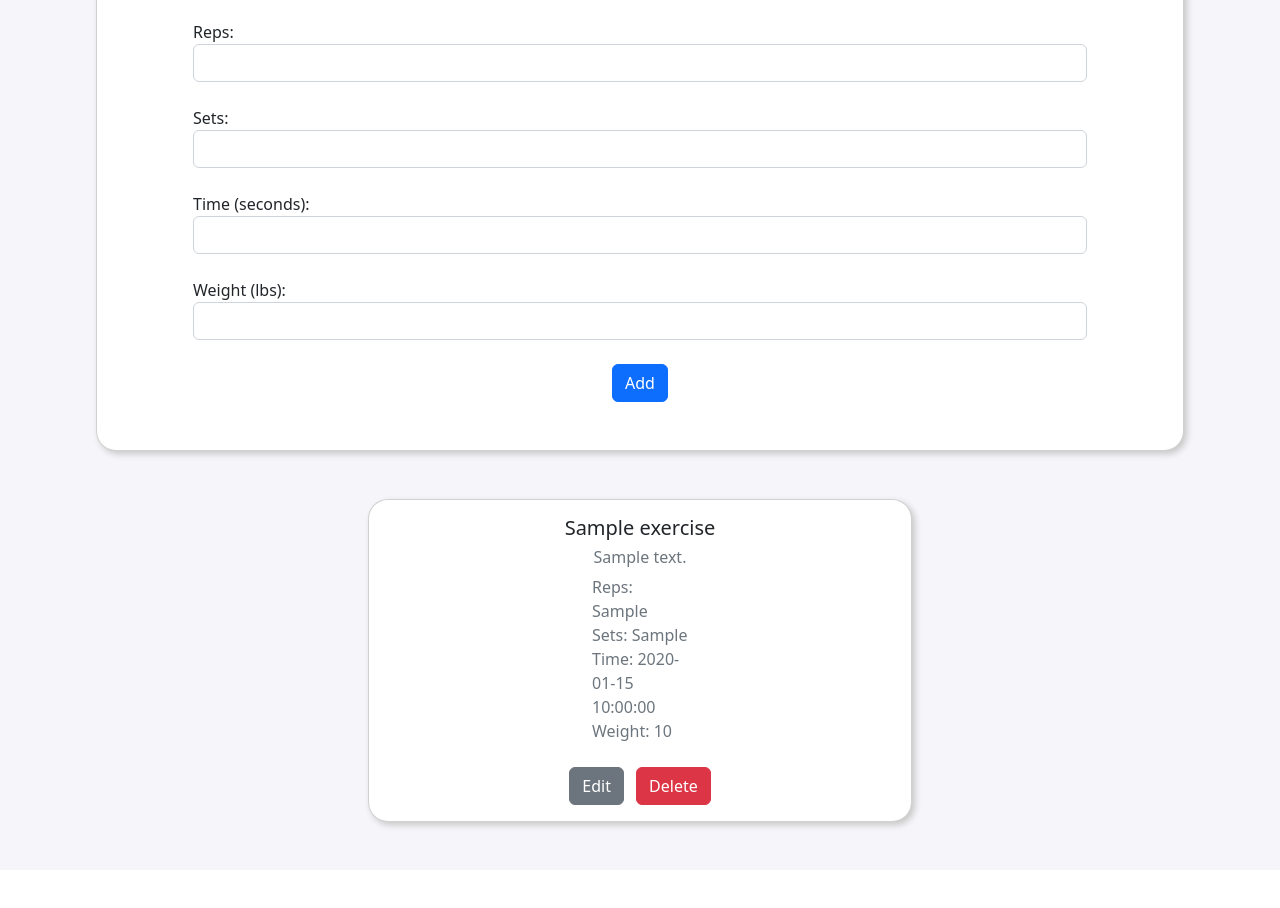
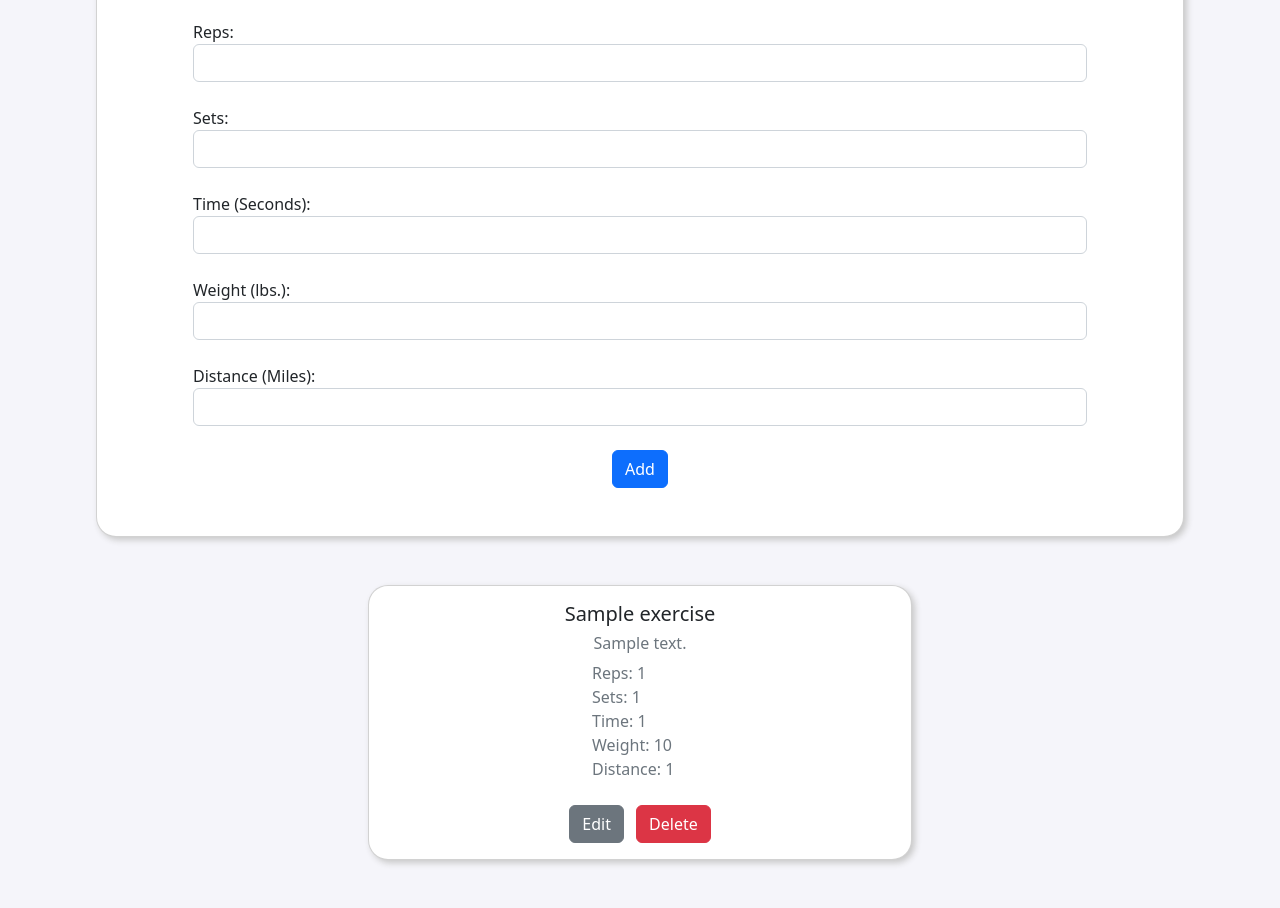
Before and after one commit to MattBaer77/Capstone-1-Baer, a Flask app: template templates/goals/add.html in a window 1280 px wide. Shown: the part 307-1215 px from the top of the page. Before the commit the page ends 1137 px from the top, so only its background shows below. Run offline with Flask 2, Linux system fonts and the light colour scheme; tables that the repository leaves empty hold one stand-in row (values such as "Sample post"); the template is opened without the code that fills it: values that come from a table or form of the project are taken from there, most other values are stand-ins (such as "Sample title", 1, 10 or a date in 2020); parts of the project's set-up code (start-up, migrations or seed data) failed here and were passed over.

Commit message:
added distance_miles to all relevant templates

```diff
--- a/app.py
+++ b/app.py
@@ -411,7 +411,8 @@ def add_workout_goal(workout_id):
                 goal_reps=form.goal_reps.data,
                 goal_sets=form.goal_sets.data,
                 goal_time_sec=form.goal_time_sec.data,
-                goal_weight_lbs=form.goal_weight_lbs.data
+                goal_weight_lbs=form.goal_weight_lbs.data,
+                goal_distance_miles=form.goal_distance_miles.data
             )
             db.session.add(workout)
             db.session.add(goal)
@@ -490,7 +491,8 @@ def edit_goal(goal_id):
             goal.goal_reps=form.goal_reps.data,
             goal.goal_sets=form.goal_sets.data,
             goal.goal_time_sec=form.goal_time_sec.data,
-            goal.goal_weight_lbs=form.goal_weight_lbs.data
+            goal.goal_weight_lbs=form.goal_weight_lbs.data,
+            goal.goal_distance_miles=form.goal_distance_miles.data
             db.session.add(goal)
             db.session.commit()
 
@@ -597,7 +599,8 @@ def edit_performance_record(performance_id):
             performance.performance_reps=form.performance_reps.data,
             performance.performance_sets=form.performance_sets.data,
             performance.performance_time_sec=form.performance_time_sec.data,
-            performance.performance_weight_lbs=form.performance_weight_lbs.data
+            performance.performance_weight_lbs=form.performance_weight_lbs.data,
+            performance.performance_distance_miles=form.performance_distance_miles.data
 
             db.session.add(performance)
             db.session.commit()
@@ -827,7 +830,8 @@ def step():
                 performance_reps=form.performance_reps.data,
                 performance_sets=form.performance_sets.data,
                 performance_time_sec=form.performance_time_sec.data,
-                performance_weight_lbs=form.performance_weight_lbs.data
+                performance_weight_lbs=form.performance_weight_lbs.data,
+                performance_distance_miles=form.performance_distance_miles.data
 
             )
 
@@ -910,7 +914,8 @@ def step_edit():
             record.performance_reps=form.performance_reps.data,
             record.performance_sets=form.performance_sets.data,
             record.performance_time_sec=form.performance_time_sec.data,
-            record.performance_weight_lbs=form.performance_weight_lbs.data
+            record.performance_weight_lbs=form.performance_weight_lbs.data,
+            record.performance_distance_miles=form.performance_distance_miles.data
 
             db.session.add(record)
             db.session.commit()
--- a/forms.py
+++ b/forms.py
@@ -73,8 +73,9 @@ class GoalAddForm(FlaskForm):
     exercise = SelectField('Exercise Goal:', coerce=int)
     goal_reps = IntegerField('Reps:', validators=[InputRequired(message='Must have at least 1 "rep."')])
     goal_sets = IntegerField('Sets:', validators=[InputRequired(message='Must have at least 1 "set."')])
-    goal_time_sec = IntegerField('Time (seconds):', validators=[Optional()])
-    goal_weight_lbs = IntegerField('Weight (lbs):', validators=[Optional()])
+    goal_time_sec = IntegerField('Time (Seconds):', validators=[Optional()])
+    goal_weight_lbs = IntegerField('Weight (lbs.):', validators=[Optional()])
+    goal_distance_miles = IntegerField('Distance (Miles):', validators=[Optional()])
 
     form_name = "Add Exercise Goal"
     form_title = "Add an Exercise Goal To Your Workout!"
@@ -86,8 +87,9 @@ class GoalEditForm(FlaskForm):
     exercise = SelectField('Exercise Goal:', coerce=int)
     goal_reps = IntegerField('Reps:', validators=[InputRequired(message='Must have at least 1 "rep."')])
     goal_sets = IntegerField('Sets:', validators=[InputRequired(message='Must have at least 1 "set."')])
-    goal_time_sec = IntegerField('Time (seconds):', validators=[Optional()])
-    goal_weight_lbs = IntegerField('Weight (lbs):', validators=[Optional()])
+    goal_time_sec = IntegerField('Time (Seconds):', validators=[Optional()])
+    goal_weight_lbs = IntegerField('Weight (lbs.):', validators=[Optional()])
+    goal_distance_miles = IntegerField('Distance (Miles):', validators=[Optional()])
 
     form_name = "Edit Exercise Goal"
     form_title = "Edit Your Exercise Goal"
--- a/models.py
+++ b/models.py
@@ -197,7 +197,7 @@ class Workout(db.Model):
                 goal_reps=goal.goal_reps,
                 goal_sets=goal.goal_sets,
                 goal_weight_lbs=goal.goal_weight_lbs,
-                goal_time_sec=goal.goal_time_sec
+                goal_time_sec=goal.goal_time_sec,
                 goal_distance_miles=goal.goal_distance_miles
             )
 
--- a/seed.py
+++ b/seed.py
@@ -54,6 +54,7 @@ add_to_bobson_workout_1 = Goal(workout_id=1, exercise_id=5, goal_reps=10, goal_s
 add_to_bobson_workout_2 = Goal(workout_id=1, exercise_id=2, goal_reps=50, goal_sets=1)
 add_to_bobson_workout_3 = Goal(workout_id=1, exercise_id=1, goal_reps=50, goal_sets=1)
 add_to_bobson_workout_4 = Goal(workout_id=1, exercise_id=7, goal_reps=50, goal_sets=1)
+add_to_bobson_workout_5 = Goal(workout_id=1, exercise_id=7, goal_reps=50, goal_sets=1, goal_distance_miles=1)
 
 add_to_mikeson_workout_1 = Goal(workout_id=2, exercise_id=1, goal_reps=30, goal_weight_lbs=80)
 add_to_mikeson_workout_2 = Goal(workout_id=2, exercise_id=3, goal_sets=6, goal_time_sec=60)
@@ -63,6 +64,7 @@ db.session.add_all([
     add_to_bobson_workout_2,
     add_to_bobson_workout_3,
     add_to_bobson_workout_4,
+    add_to_bobson_workout_5,
     add_to_mikeson_workout_1,
     add_to_mikeson_workout_2,
     ])
--- a/templates/goals/add.html
+++ b/templates/goals/add.html
@@ -49,6 +49,9 @@
                     {% if goal.goal_weight_lbs %}
                     <li class="text-start text-muted" style="list-style-type: none;">Weight: {{goal.goal_weight_lbs}}</li>
                     {% endif %}
+                    {% if goal.goal_distance_miles %}
+                    <li class="text-start text-muted" style="list-style-type: none;">Distance: {{goal.goal_distance_miles}}</li>
+                    {% endif %}
                 </ul>
             </div>
 
--- a/templates/home.html
+++ b/templates/home.html
@@ -97,6 +97,9 @@
                             {% if goal.goal_weight_lbs %}
                             <li class="text-start text-muted" style="list-style-type: none;">Weight: {{goal.goal_weight_lbs}}</li>
                             {% endif %}
+                            {% if goal.goal_distance_miles %}
+                            <li class="text-start text-muted" style="list-style-type: none;">Weight: {{goal.goal_distance_miles}}</li>
+                            {% endif %}
                         </ul>
                     </a>
                     <hr>
@@ -160,6 +163,9 @@
                         {% if goal.goal_weight_lbs %}
                         <li class="text-start text-muted" style="list-style-type: none;">Weight: {{goal.goal_weight_lbs}}</li>
                         {% endif %}
+                        {% if goal.goal_distance_miles %}
+                        <li class="text-start text-muted" style="list-style-type: none;">Weight: {{goal.goal_distance_miles}}</li>
+                        {% endif %}
                     </ul>
                     <hr>
                     {% endfor %}
--- a/templates/workouts/index.html
+++ b/templates/workouts/index.html
@@ -47,6 +47,9 @@
                         {% if goal.goal_weight_lbs %}
                         <li class="text-start text-muted" style="list-style-type: none;">Weight: {{goal.goal_weight_lbs}}</li>
                         {% endif %}
+                        {% if goal.goal_distance_miles %}
+                        <li class="text-start text-muted" style="list-style-type: none;">Weight: {{goal.goal_distance_miles}}</li>
+                        {% endif %}
                     </ul>
                     <hr>
                     {% endfor %}
--- a/templates/workouts/view.html
+++ b/templates/workouts/view.html
@@ -32,6 +32,9 @@
                 {% if goal.goal_weight_lbs %}
                 <li class="text-start text-muted" style="list-style-type: none;">Weight: {{goal.goal_weight_lbs}}</li>
                 {% endif %}
+                {% if goal.goal_distance_miles %}
+                <li class="text-start text-muted" style="list-style-type: none;">Weight: {{goal.goal_distance_miles}}</li>
+                {% endif %}
             </ul>
             {% endfor %}
         </ol>
```
Also changed, not shown: templates/performance/step-single.html (+10 -0 lines), templates/performance/view-chart.html (+12 -0 lines).
